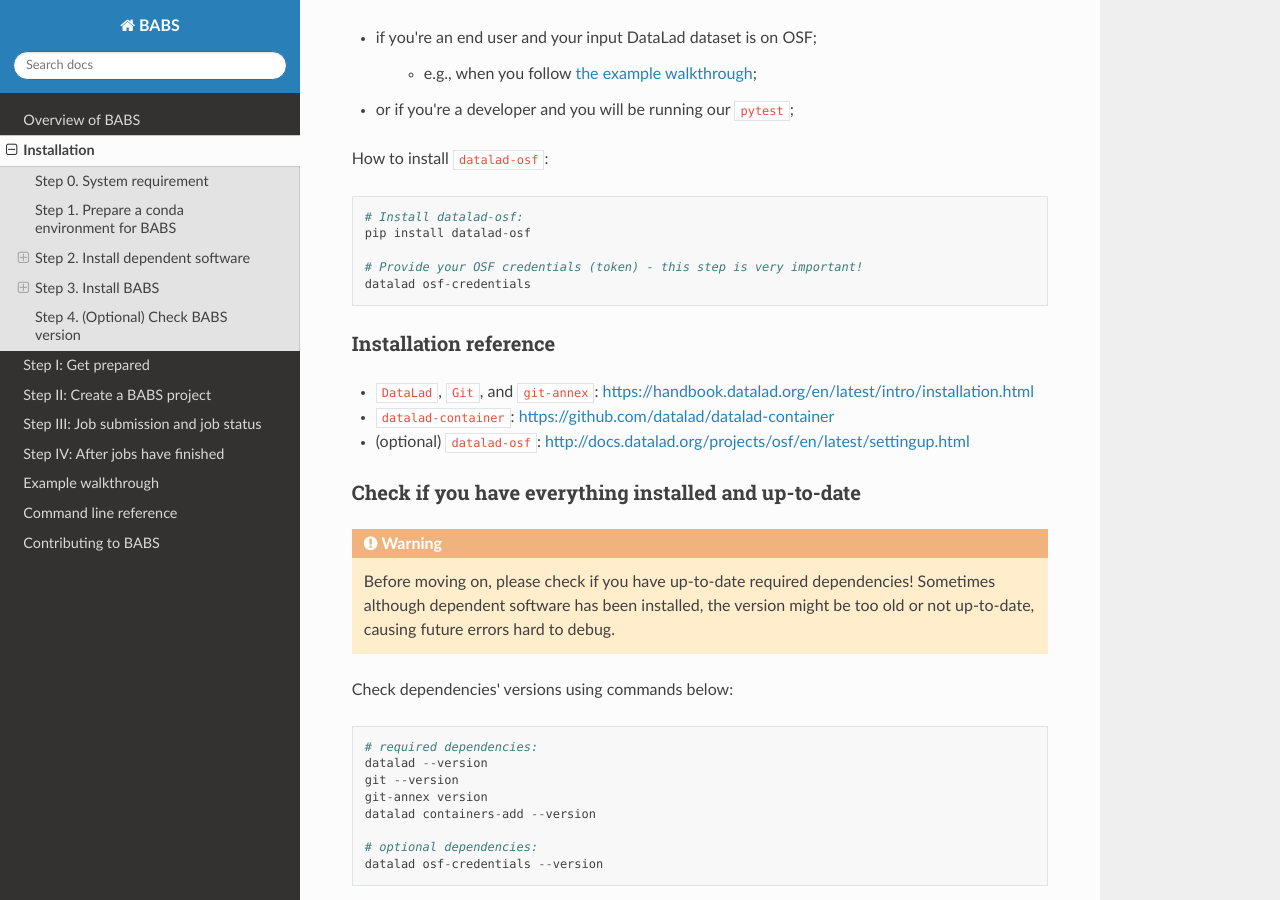
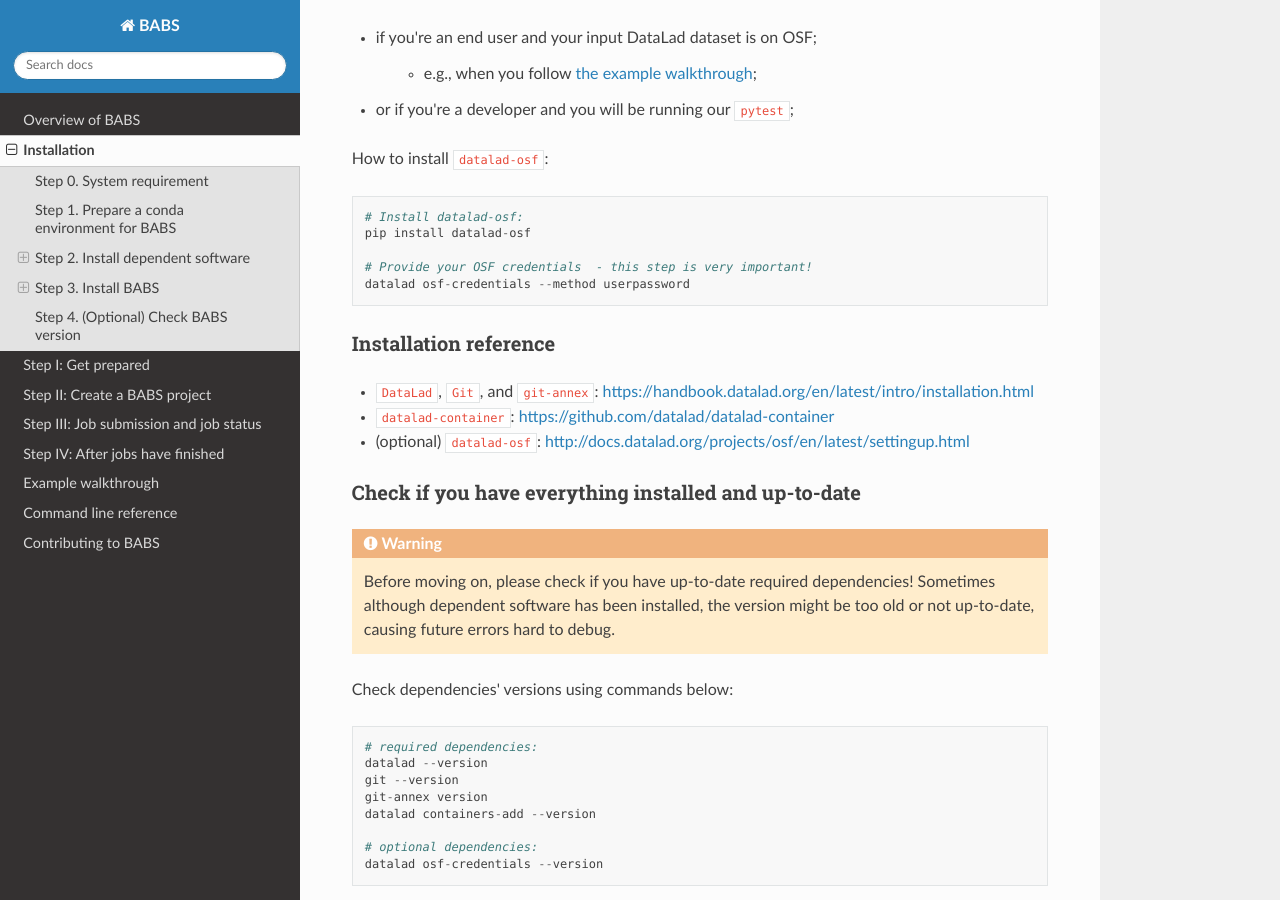
Before and after one commit to PennLINC/babs, a Sphinx documentation site: the page built from docs/source/installation.rst, in a window 1280 px wide and 900 px high, scrolled down 1837 px. Built offline with Sphinx 7.4.7 and the Read the Docs theme 3.1.0, drawn with Linux system fonts in a browser that asks for light colours.

Commit message:
update installation instructions with method to provide OSF credentials (#186)
* update installation instructions with method to provide OSF credentials

* clarified OSF credential update

```diff
--- a/docs/source/installation.rst
+++ b/docs/source/installation.rst
@@ -76,8 +76,8 @@ How to install ``datalad-osf``::
     # Install datalad-osf:
     pip install datalad-osf
 
-    # Provide your OSF credentials (token) - this step is very important!
-    datalad osf-credentials
+    # Provide your OSF credentials  - this step is very important!
+    datalad osf-credentials --method userpassword
 
 
 Installation reference
```
